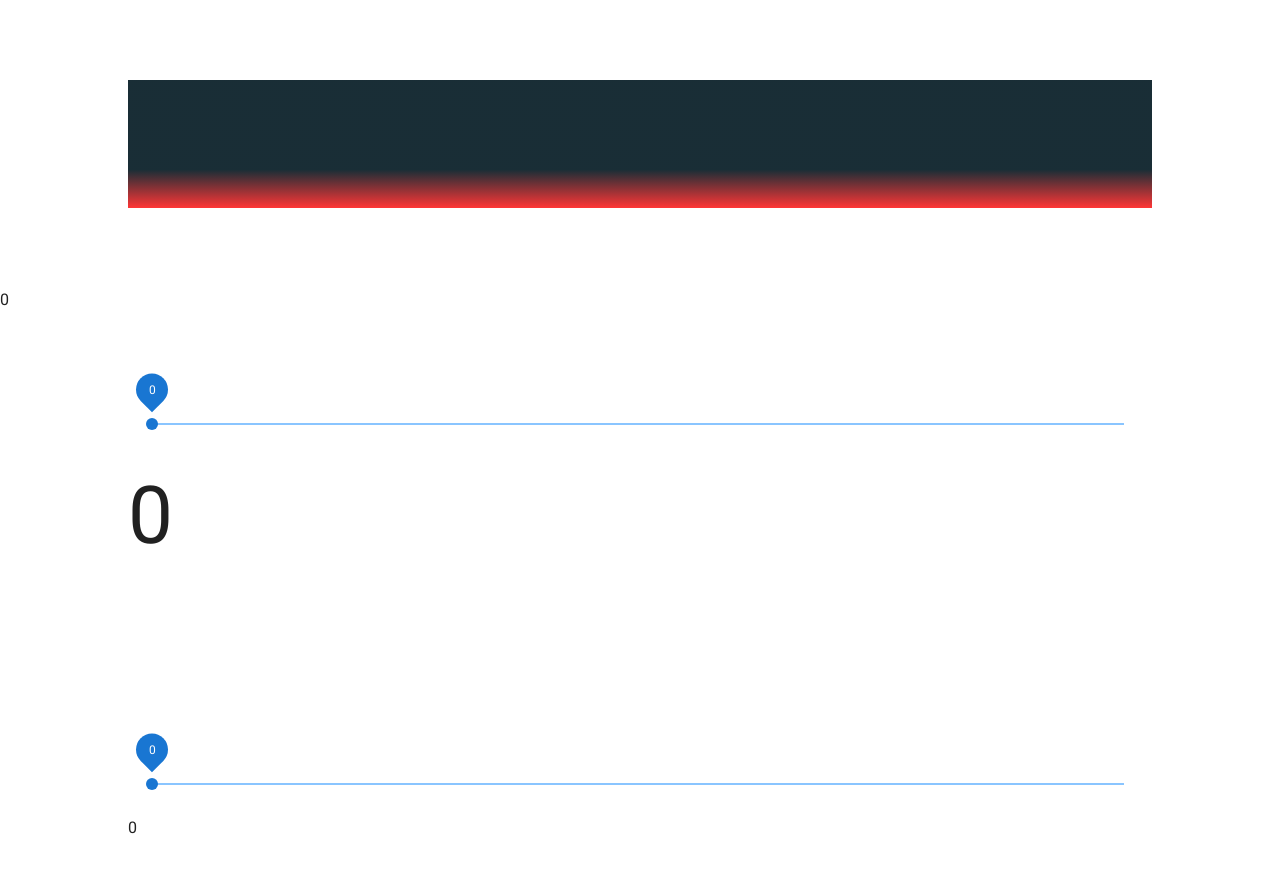
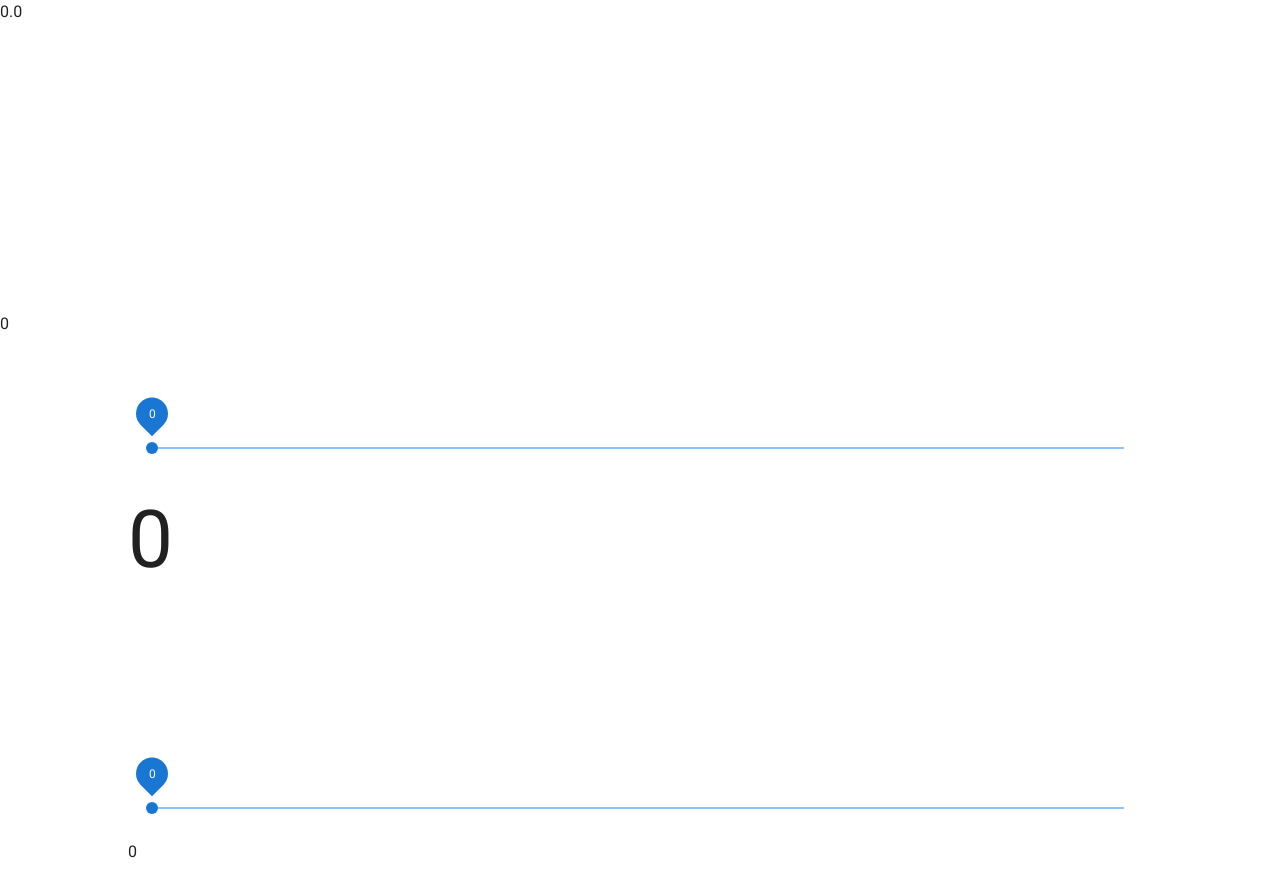
Before and after one commit to jhkette/css-gradient, a Vue app: page / in a window 1280 px wide. Shown: the top 896 px of the page. Built offline with nearby package versions, Linux system fonts and the light colour scheme.

Commit message:
added colours component

```diff
--- a/src/components/Gradient.vue
+++ b/src/components/Gradient.vue
@@ -1,7 +1,8 @@
 <template>
   <div>
+      {{renderOpacity}}
     <div
-      v-bind:style="{ background: backgroundGradient  }"
+      v-bind:style="{ background: backgroundString, opacity: renderOpacity}"
       class="gradient"
     ></div>
     {{ getPercentage }}
@@ -11,13 +12,29 @@
 import { mapGetters } from "vuex";
 export default {
   computed:{
-      ...mapGetters(["getPercentage"]),
+      ...mapGetters(["getPercentage", "getOpacity"]),
+       backgroundString: function () {
+           return `${this.direction}(${this.degree}deg, ${this.color1} ${this.getPercentage}%, ${this.color2} 100%)`
+       },
+       renderOpacity: function () {
+           if(this.getOpacity == 10){
+               return 1
+           }
+           return `0.${this.getOpacity}`
+       }
   },
 
 
    data: function () {
     return {
-      backgroundGradient: 'linear-gradient( rgba(0, 23, 32, 0.9) 70%, rgba(255, 32, 32, 0.9) 100%)'
+        backgroundGradient1: 'linear-gradient( rgba(0, 23, 32, 0.9) 70%, rgba(255, 32, 32, 0.9) 100%)',
+      backgroundGradient: '( rgba(0, 23, 32, 0.9) 70%, rgba(255, 32, 32, 0.9) 100%)',
+      direction: 'linear-gradient',
+      color1: 'rgba(0, 23, 32, 0.9)',
+      color2: 'rgba(255, 32, 32, 0.9)',
+      degree: '90'
+
+
    }
   },
 };
--- a/src/components/Opacity.vue
+++ b/src/components/Opacity.vue
@@ -24,7 +24,7 @@ export default {
   data() {
     return {
       min: 0,
-      max: 255
+      max: 10
     };
   },
   methods: mapActions(["addOpacity"]),
```
Also changed, not shown: src/components/Colors.vue (added, +12 -0 lines).
